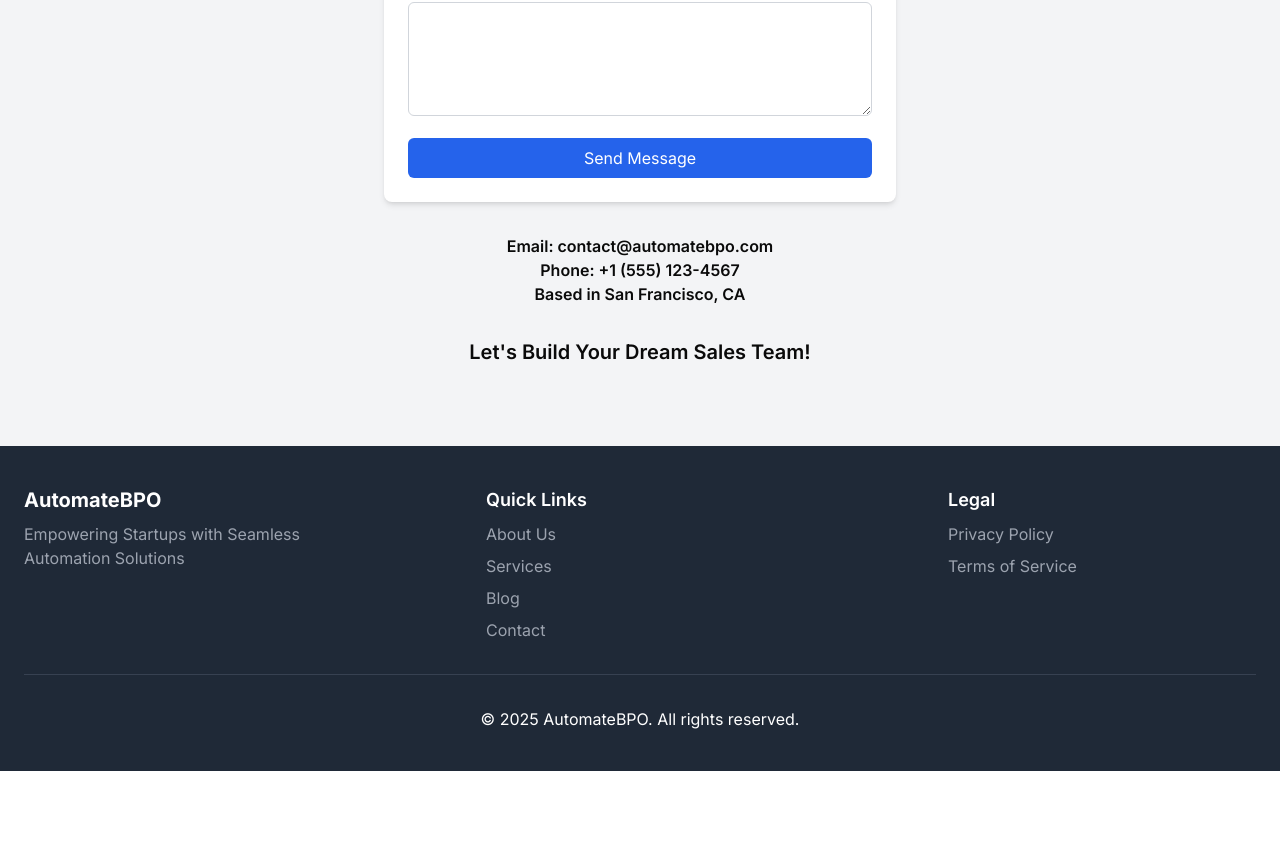
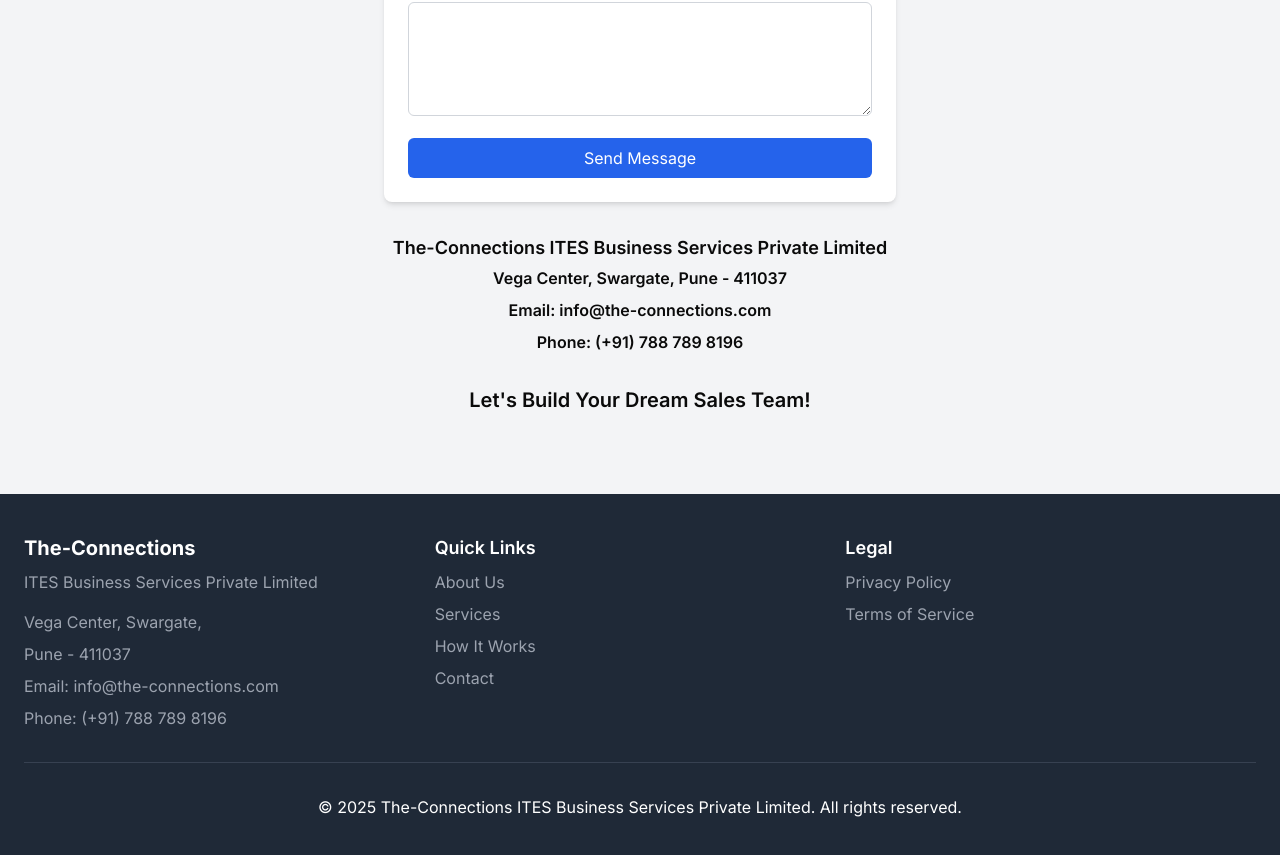
Before and after one commit to nitturkaryash/automate-bpo, a Next.js app: page / in a window 1280 px wide. Shown: the part 3552-4407 px from the top of the page. Before the commit the page ends 4323 px from the top, so only its background shows below. Built offline with nearby package versions, Linux system fonts and the light colour scheme.

Commit message:
Update contact information with The-Connections details

```diff
--- a/app/components/Contact.tsx
+++ b/app/components/Contact.tsx
@@ -65,10 +65,17 @@ export default function Contact() {
               </button>
             </form>
           </div>
-          <div className="mt-8 text-center">
-            <p className="font-semibold hover:text-blue-600 transition-colors duration-300">Email: contact@automatebpo.com</p>
-            <p className="font-semibold hover:text-blue-600 transition-colors duration-300">Phone: +1 (555) 123-4567</p>
-            <p className="font-semibold hover:text-blue-600 transition-colors duration-300">Based in San Francisco, CA</p>
+          <div className="mt-8 text-center space-y-2">
+            <p className="font-semibold hover:text-blue-600 transition-colors duration-300">
+              <span className="block text-lg mb-1">The-Connections ITES Business Services Private Limited</span>
+              Vega Center, Swargate, Pune - 411037
+            </p>
+            <p className="font-semibold hover:text-blue-600 transition-colors duration-300">
+              Email: info@the-connections.com
+            </p>
+            <p className="font-semibold hover:text-blue-600 transition-colors duration-300">
+              Phone: (+91) 788 789 8196
+            </p>
           </div>
           <p className="text-center mt-8 text-xl font-semibold">Let's Build Your Dream Sales Team!</p>
         </div>
--- a/app/components/Footer.tsx
+++ b/app/components/Footer.tsx
@@ -5,11 +5,17 @@ export default function Footer() {
     <footer className="bg-gray-800 text-white">
       <div className="container mx-auto px-6 py-10">
         <div className="flex flex-wrap justify-between">
-          <div className="w-full md:w-1/4 mb-6 md:mb-0">
-            <h3 className="text-xl font-bold mb-2">AutomateBPO</h3>
-            <p className="text-gray-400">Empowering Startups with Seamless Automation Solutions</p>
+          <div className="w-full md:w-1/3 mb-6 md:mb-0">
+            <h3 className="text-xl font-bold mb-2">The-Connections</h3>
+            <p className="text-gray-400 mb-4">ITES Business Services Private Limited</p>
+            <div className="space-y-2">
+              <p className="text-gray-400">Vega Center, Swargate,</p>
+              <p className="text-gray-400">Pune - 411037</p>
+              <p className="text-gray-400">Email: info@the-connections.com</p>
+              <p className="text-gray-400">Phone: (+91) 788 789 8196</p>
+            </div>
           </div>
-          <div className="w-full md:w-1/4 mb-6 md:mb-0">
+          <div className="w-full md:w-1/3 mb-6 md:mb-0">
             <h4 className="text-lg font-semibold mb-2">Quick Links</h4>
             <ul className="space-y-2">
               <li>
@@ -23,8 +29,8 @@ export default function Footer() {
                 </Link>
               </li>
               <li>
-                <Link href="#" className="text-gray-400 hover:text-white">
-                  Blog
+                <Link href="#how-it-works" className="text-gray-400 hover:text-white">
+                  How It Works
                 </Link>
               </li>
               <li>
@@ -34,7 +40,7 @@ export default function Footer() {
               </li>
             </ul>
           </div>
-          <div className="w-full md:w-1/4 mb-6 md:mb-0">
+          <div className="w-full md:w-1/3 mb-6 md:mb-0">
             <h4 className="text-lg font-semibold mb-2">Legal</h4>
             <ul className="space-y-2">
               <li>
@@ -51,7 +57,7 @@ export default function Footer() {
           </div>
         </div>
         <div className="border-t border-gray-700 mt-8 pt-8 text-center">
-          <p>&copy; 2025 AutomateBPO. All rights reserved.</p>
+          <p>&copy; {new Date().getFullYear()} The-Connections ITES Business Services Private Limited. All rights reserved.</p>
         </div>
       </div>
     </footer>
```
